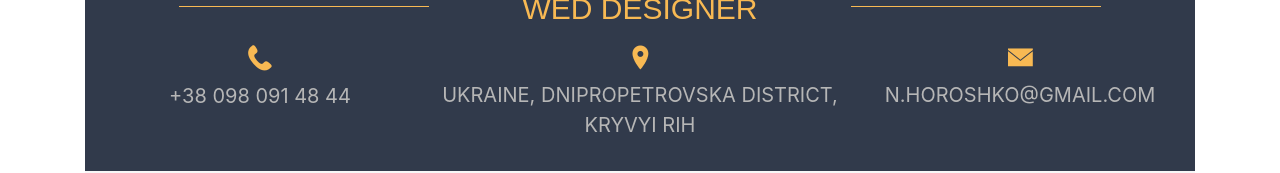
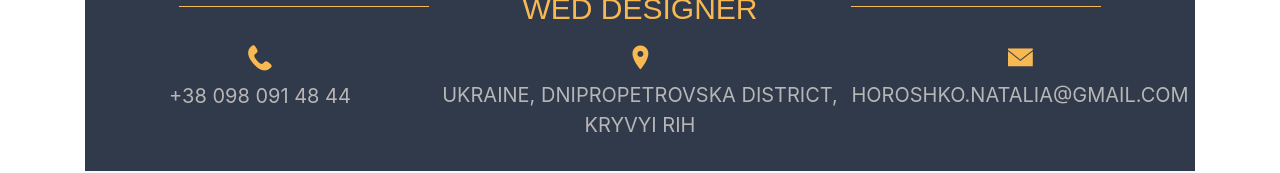
Before and after one commit to natliahoroshko/natliahoroshko.github.io, a plain HTML site: page index.html in a window 1280 px wide. Shown: the part 179-352 px from the top of the page. Drawn offline with Linux system fonts and the light colour scheme.

Commit message:
fix e-mail

```diff
--- a/index.html
+++ b/index.html
@@ -27,7 +27,7 @@
         </li>
        <li class='col-3'>
         <div class="row justify-content-center"><img class="contact-el" src="img/icons_post.png" width="25" height="19"></div>
-        <div class="row justify-content-center contact-text">n.horoshko@gmail.com</div>
+        <div class="row justify-content-center contact-text">horoshko.natalia@gmail.com</div>
       </li>
      </ul>
     </header>
```
